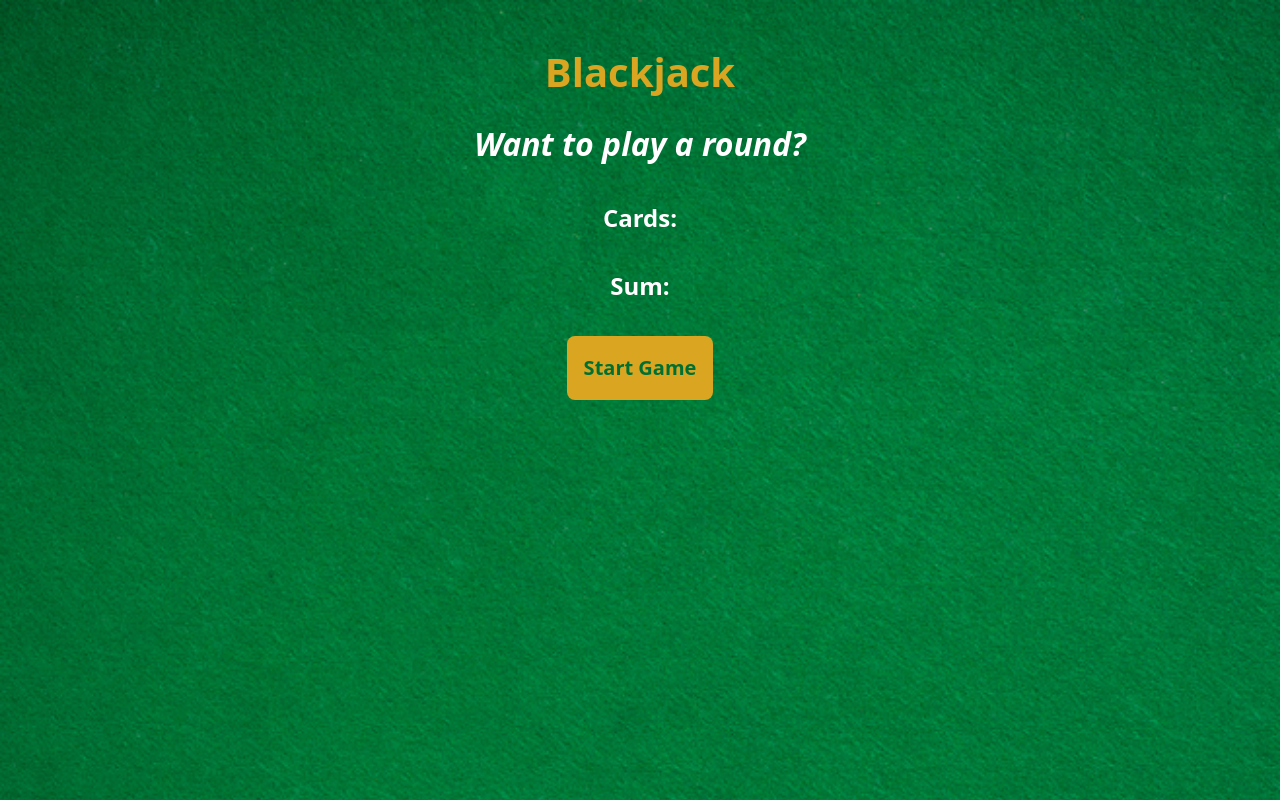
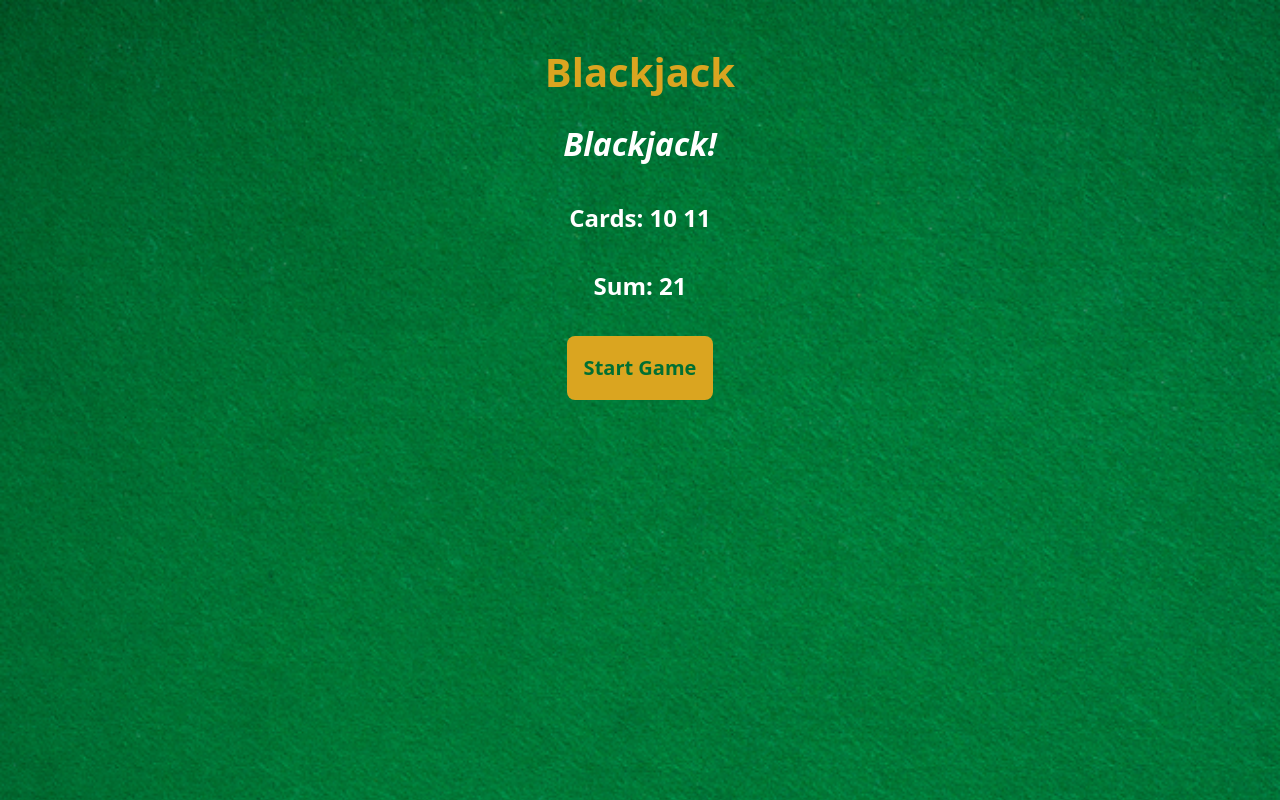
Before and after one commit to bju12290/SimpleJSBlackJack, a plain HTML site: page index.html in a window 1280 px wide. Both pictures are taken after a click on the button "Start Game". Drawn offline with nearby package versions, Linux system fonts and the light colour scheme.

Commit message:
Added message, sum, and cards display

```diff
--- a/index.html
+++ b/index.html
@@ -12,8 +12,8 @@
         <div class="row">
             <h1 class="d-flex justify-content-center mt-5 fw-bold">Blackjack</h1>
                 <p class="d-flex justify-content-center my-3 text-white fs-2 fst-italic fw-semibold" id="message-el">Want to play a round?</p>
-                <p class="d-flex justify-content-center my-3 text-white fs-4 fw-semibold">Cards:</p>
-                <p class="d-flex justify-content-center my-3 text-white fs-4 fw-semibold">Sum:</p>
+                <p class="d-flex justify-content-center my-3 text-white fs-4 fw-semibold" id="cards-el">Cards:</p>
+                <p class="d-flex justify-content-center my-3 text-white fs-4 fw-semibold" id="sum-el">Sum:</p>
             <script src="index.js"></script>
             <script src="https://cdn.jsdelivr.net/npm/bootstrap@5.3.0/dist/js/bootstrap.bundle.min.js" integrity="sha384-geWF76RCwLtnZ8qwWowPQNguL3RmwHVBC9FhGdlKrxdiJJigb/j/68SIy3Te4Bkz" crossorigin="anonymous"></script>
             <div class="d-flex justify-content-center">
--- a/index.js
+++ b/index.js
@@ -4,16 +4,21 @@ let sum = firstCard + secondCard
 let hasBlackJack = false
 let isAlive = true
 let message = ""
+let messageEl = document.getElementById("message-el")
+let sumEl = document.getElementById("sum-el")
+let cardsEl = document.getElementById("cards-el")
 
 function startGame() {
+    sumEl.textContent = "Sum: " + sum
+    cardsEl.textContent = "Cards: " + firstCard + " " + secondCard
     if (sum <= 20) {
-        message = "Hit or Stay? 🤔"
+        message = "Hit or Stay?"
     } else if (sum === 21) {
         hasBlackJack = true
-        message = "Woohoo! Blackjack! 🎉"
+        message = "Blackjack!"
     } else {
         isAlive = false
-        message = "Bust! 😭"
+        message = "Bust!"
     }
-    console.log(message)
+    messageEl.textContent = message
 }
```
